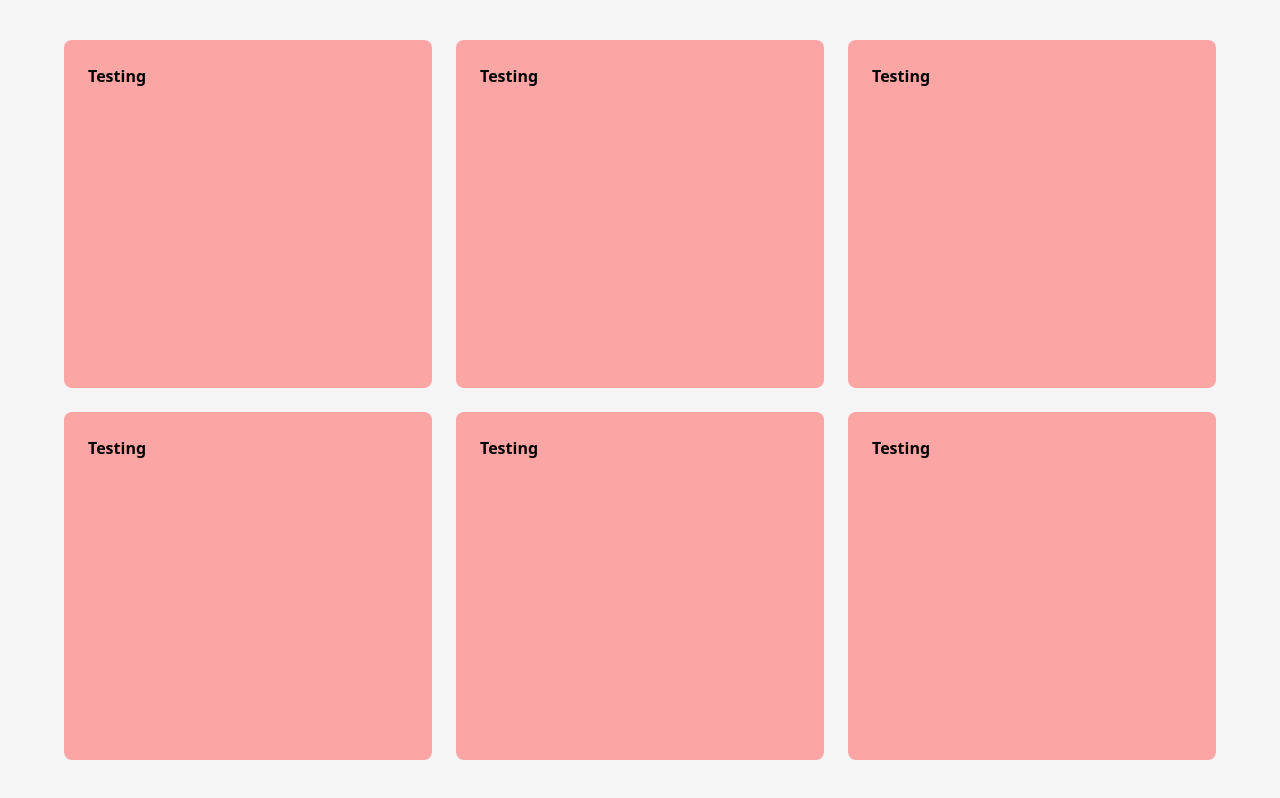
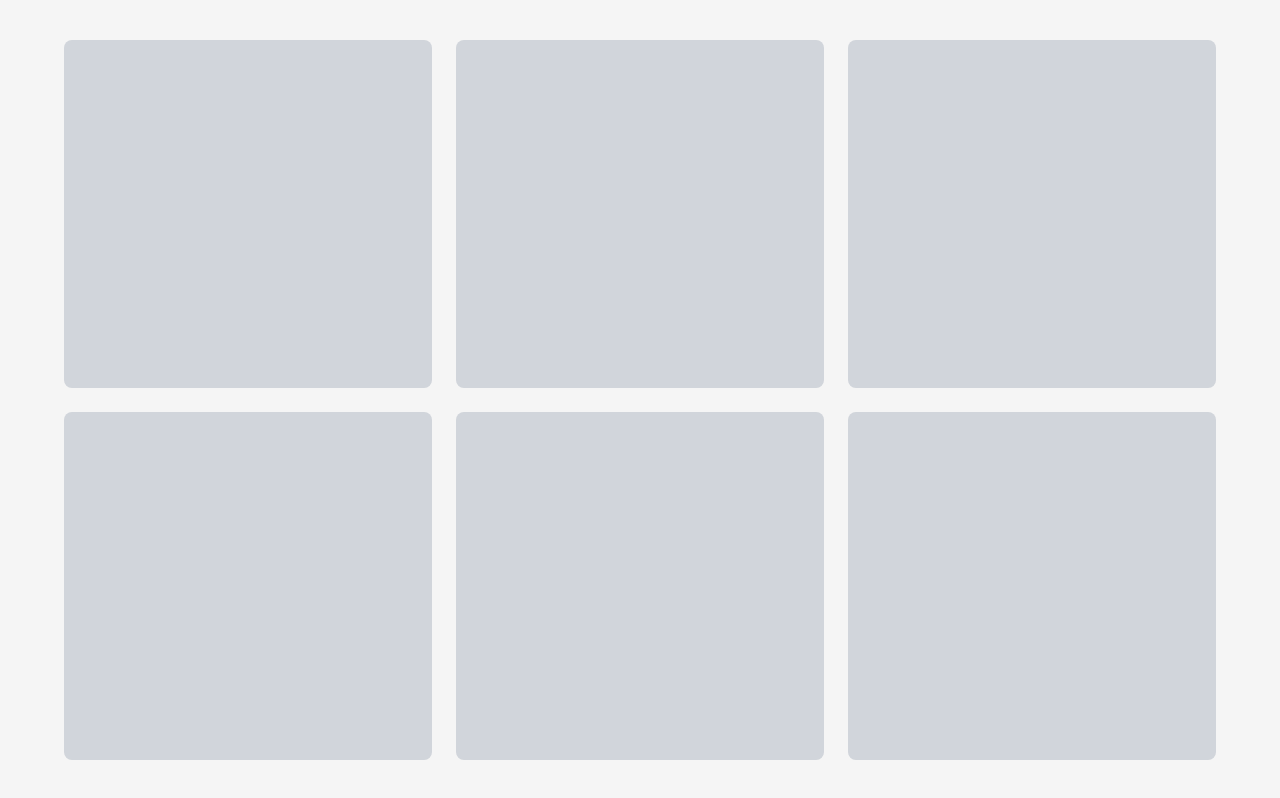
Before and after one commit to willsusanto/memorize, a React (Vite) app: page / in a window 1280 px wide. Built offline with nearby package versions, Linux system fonts and the light colour scheme.

Commit message:
Logic open card

```diff
--- a/src/App.jsx
+++ b/src/App.jsx
@@ -1,36 +1,103 @@
-import { useState } from "react";
+import { useState, useEffect } from "react";
+import Card from "./components/Card";
 
 function App() {
+  const [cards, setCards] = useState([
+    {
+      id: "1",
+      description: "Xiao",
+      opened: false,
+      completed: false,
+    },
+    {
+      id: "2",
+      description: "Diluc",
+      opened: false,
+      completed: false,
+    },
+    {
+      id: "3",
+      description: "Raiden",
+      opened: false,
+      completed: false,
+    },
+    {
+      id: "4",
+      description: "Ganyu",
+      opened: false,
+      completed: false,
+    },
+    {
+      id: "5",
+      description: "Hu Tao",
+      opened: false,
+      completed: false,
+    },
+    {
+      id: "6",
+      description: "Xiao",
+      opened: false,
+      completed: false,
+    },
+  ]);
+  const [openedCardsCounter, setOpenedCardsCounter] = useState(0);
+
+  const openCard = (event, id) => {
+    event.preventDefault();
+
+    const findCard = cards.find((card) => card.id === id);
+    console.log(findCard);
+
+    if (findCard == null) throw new Error("Error finding cards.");
+
+    const openedCards = cards.filter((card) => card.opened);
+    if (openedCards.length == 1) {
+      const [firstCard] = openedCards;
+      const secondCard = findCard;
+
+      if (firstCard.description === secondCard.description) {
+        setCards((currentCard) =>
+          currentCard.map((card) => {
+            if (card.id === firstCard.id || card.id === secondCard.id) {
+              return { ...card, opened: true, completed: true };
+            }
+            return card;
+          })
+        );
+      } else {
+        setCards((currentCard) =>
+          currentCard.map((card) => {
+            if (!card.completed) {
+              return { ...card, opened: false, completed: false };
+            }
+            return card;
+          })
+        );
+      }
+    } else {
+      setCards((currentCard) =>
+        currentCard.map((card) => {
+          if (card.id === id) {
+            return { ...card, opened: true };
+          } else {
+            return card;
+          }
+        })
+      );
+    }
+
+    // setOpenedCardsCounter(currentCounter => currentCounter + 1);
+  };
+
   return (
     <>
       <div className="container mx-auto flex justify-center h-screen p-10">
-      <section className="px-6 grid grid-cols-3 gap-6 w-full">
-        <div className="bg-red-300 p-6 rounded-lg border-r-fuchsia-800">
-          <h1 className="font-bold">Testing</h1>
-        </div>
-
-        <div className="bg-red-300 p-6 rounded-lg border-r-fuchsia-800">
-          <h1 className="font-bold">Testing</h1>
-        </div>
-
-        <div className="bg-red-300 p-6 rounded-lg border-r-fuchsia-800">
-          <h1 className="font-bold">Testing</h1>
-        </div>
-
-        <div className="bg-red-300 p-6 rounded-lg border-r-fuchsia-800">
-          <h1 className="font-bold">Testing</h1>
-        </div>
-
-        <div className="bg-red-300 p-6 rounded-lg border-r-fuchsia-800">
-          <h1 className="font-bold">Testing</h1>
-        </div>
-
-        <div className="bg-red-300 p-6 rounded-lg border-r-fuchsia-800">
-          <h1 className="font-bold">Testing</h1>
-        </div>
-      </section>
+        <section className="px-6 grid grid-cols-3 gap-6 w-full">
+          {cards.map((card) => (
+            <Card key={card.id} {...card} openCard={openCard}></Card>
+          ))}
+        </section>
       </div>
-
     </>
   );
 }
--- /dev/null
+++ b/src/components/Card.jsx
@@ -0,0 +1,19 @@
+const Card = ({ color = "red", id, description, opened, completed, openCard }) => {
+  return (
+    <>
+      {completed ? (
+        <div className={`p-6 rounded-lg bg-black`}></div>
+      ) : opened ? (
+        <div className={`p-6 rounded-lg bg-blue-500 hover:bg-blue-700`}>
+          {description}
+        </div>
+      ) : (
+        <div onClick={(e) => openCard(e, id)} className={`p-6 rounded-lg bg-gray-300 hover:bg-gray-500 transition duration-300`}>
+
+        </div>
+      )}
+    </>
+  );
+};
+
+export default Card;
```
